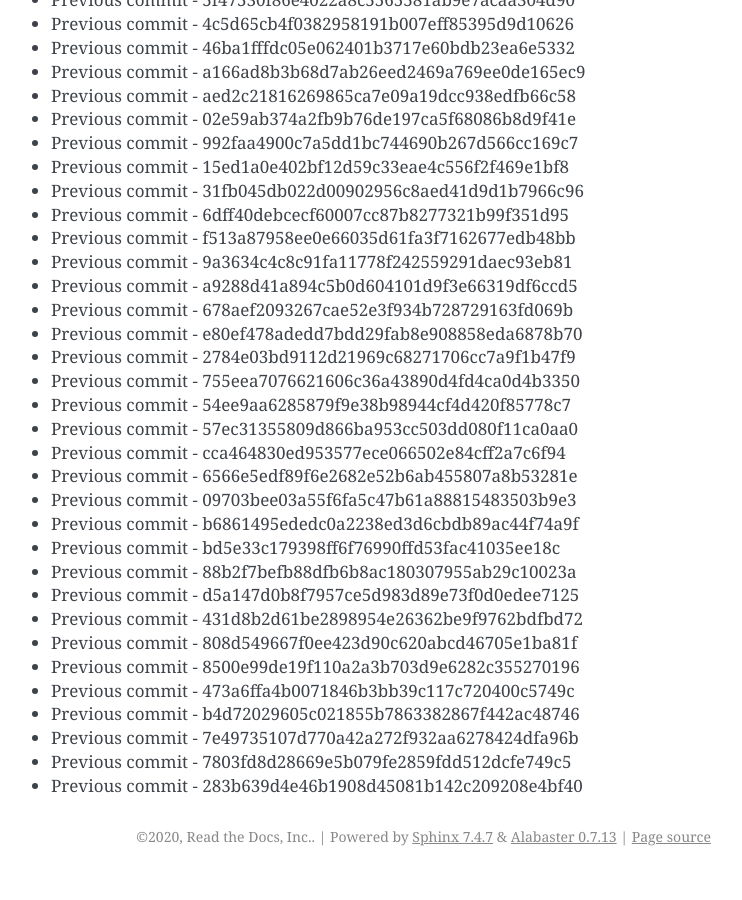
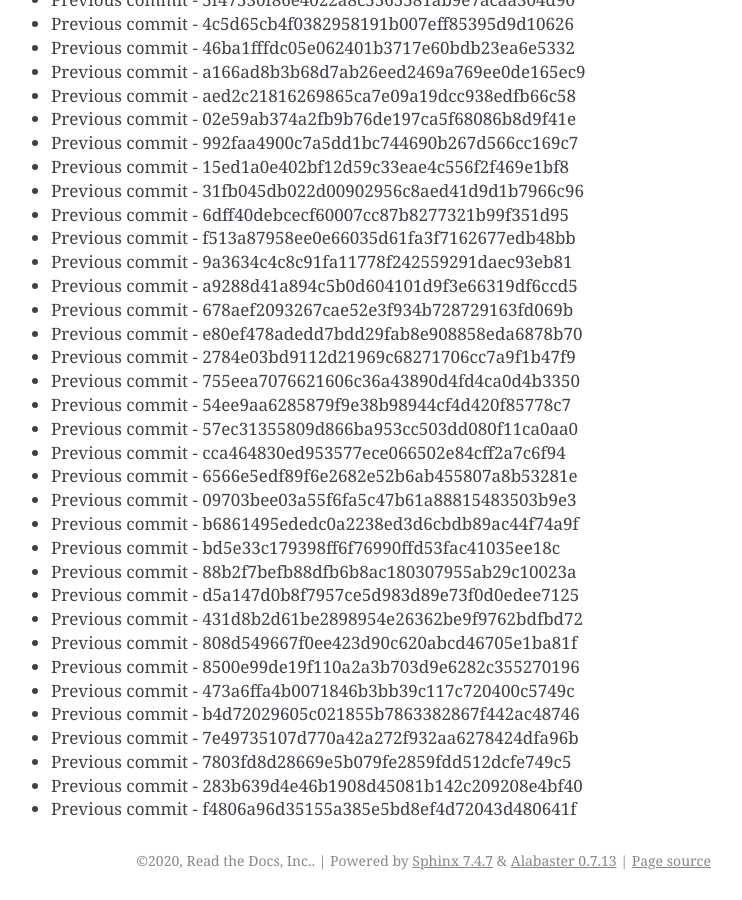
Before and after one commit to readthedocs/rtd-git-stresstest, a Sphinx documentation site: the page built from docs/updates.rst, in a window 1280 px wide and 900 px high, scrolled down 4772 px. Shown: the whole window, without its empty margins (399-1141 px from the left). Built offline with Sphinx 7.4.7, drawn with Linux system fonts in a browser that asks for light colours; before the commit the page ends 5648 px from its top, so only the background shows below that.

Commit message:
Generating commit from previous: f4806a96d35155a385e5bd8ef4d72043d480641f

```diff
--- a/docs/updates.rst
+++ b/docs/updates.rst
@@ -232,3 +232,4 @@ It can be tested for any performance characteristics.
 * Previous commit - 7e49735107d770a42a272f932aa6278424dfa96b
 * Previous commit - 7803fd8d28669e5b079fe2859fdd512dcfe749c5
 * Previous commit - 283b639d4e46b1908d45081b142c209208e4bf40
+* Previous commit - f4806a96d35155a385e5bd8ef4d72043d480641f
```
